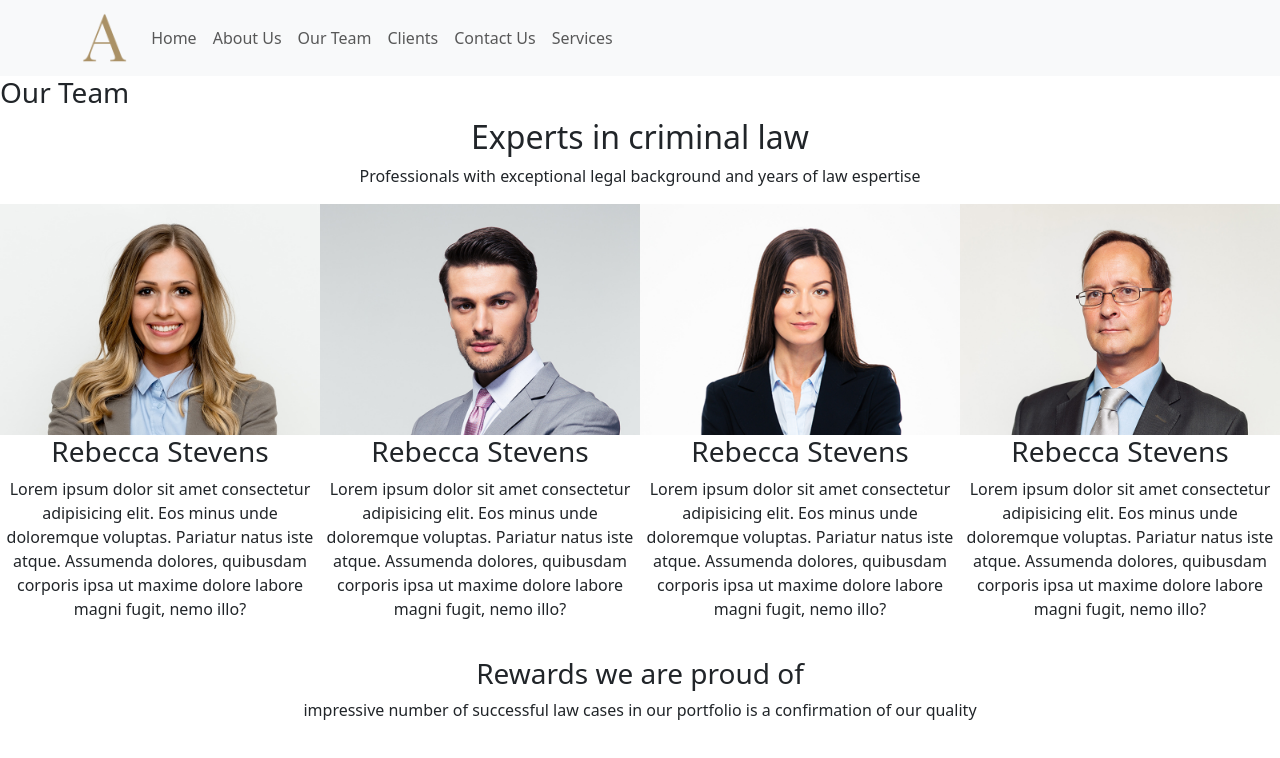
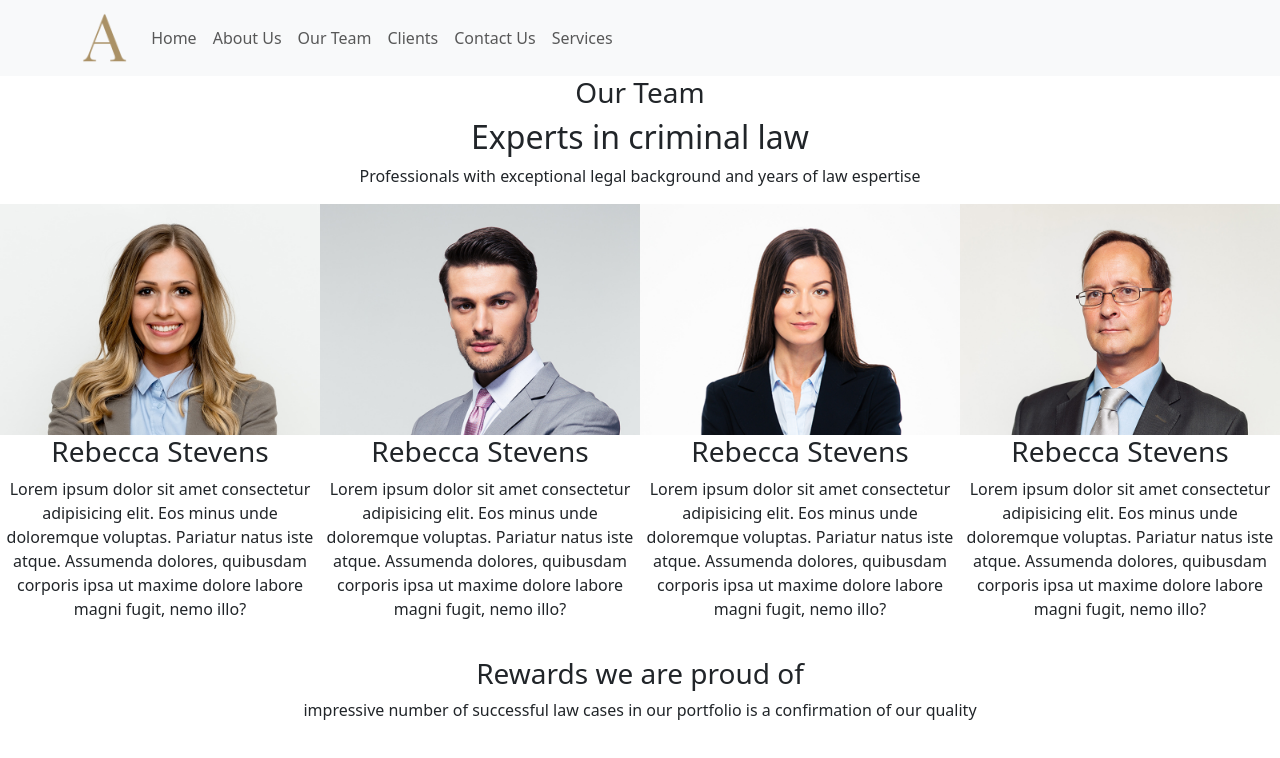
Before and after one commit to Toluwanimicode/Anwalt-Frontend, a React (Vite) app: page /team in a window 1280 px wide. Shown: the top 758 px of the page. Built offline with nearby package versions, Linux system fonts and the light colour scheme.

Commit message:
added changes

```diff
--- a/src/components/Pages/Our-Team/Team.css
+++ b/src/components/Pages/Our-Team/Team.css
@@ -8,3 +8,6 @@
     text-align: center;
     padding: 20px;
 }
+.text-1{
+    text-align: center;
+}
--- a/src/components/Pages/Our-Team/Team.jsx
+++ b/src/components/Pages/Our-Team/Team.jsx
@@ -9,8 +9,8 @@ const Team = () => {
       <div>
         <NavigationBar />
       </div>
-      <div className='text-1'>
-        <h3>Our Team</h3>
+      <div >
+        <h3 className='text-1'>Our Team</h3>
       </div>
       <div className='teamSection-1'>
         <div>
```
